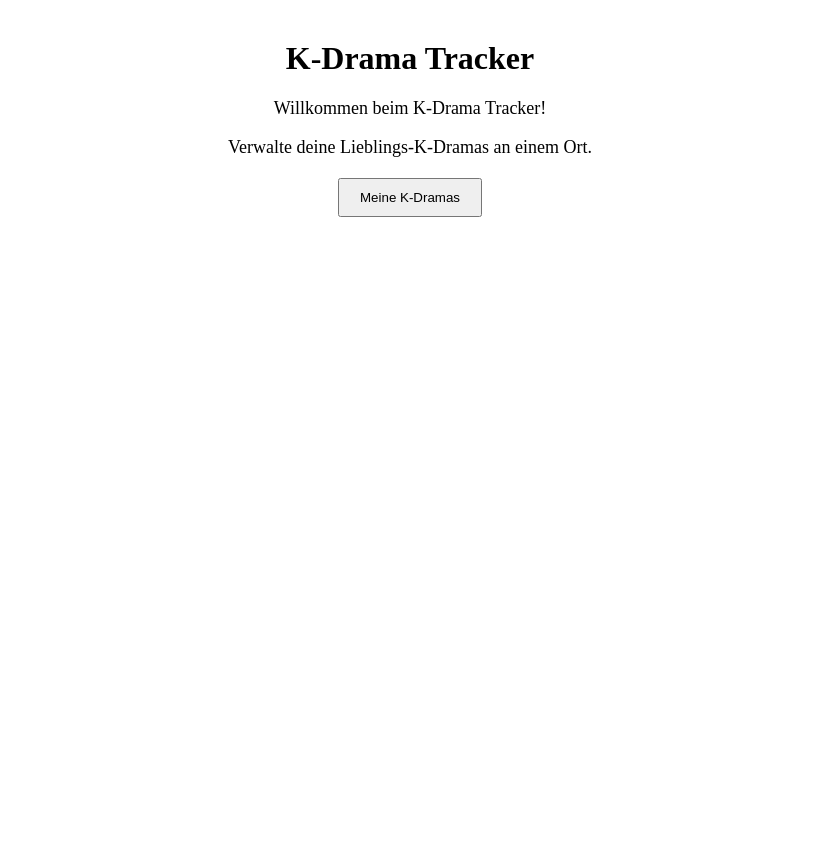
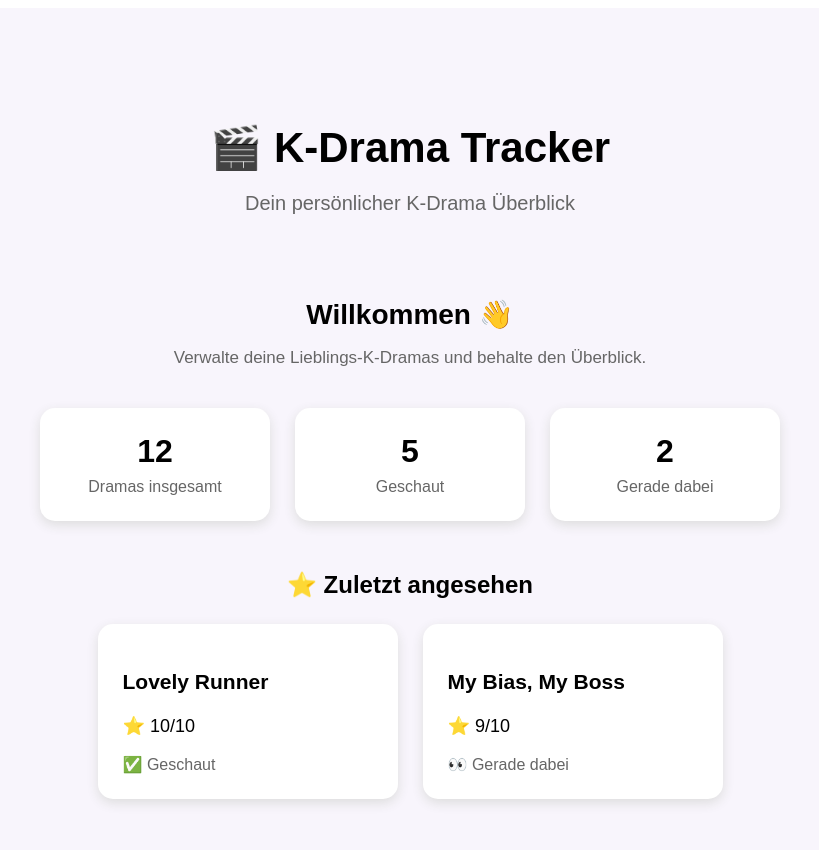
Before and after one commit to s0602095/WT26, an Angular app in the folder first/: page / in a window 1280 px wide. Shown: the top 850 px of the page, without its empty margins (230-1049 px from the left). Before the commit the page ends 800 px from the top, so only its background shows below. Built offline with nearby package versions, Linux system fonts and the light colour scheme.

Commit message:
home Seite verschönert

```diff
--- a/first/src/app/home/home.css
+++ b/first/src/app/home/home.css
@@ -1,15 +1,107 @@
-h1 {
-  text-align: center;
-  margin-top: 40px;
+.home {
+  min-height: 100vh;
+  padding: 40px;
+  background-color: #f8f5fc;
+  font-family: Arial, sans-serif;
 }
 
-p {
+/* Überschrift */
+
+.hero {
   text-align: center;
+  padding: 40px 20px;
+}
+
+.hero h1 {
+  font-size: 42px;
+  margin-bottom: 10px;
+}
+
+.hero p {
+  font-size: 20px;
+  color: #666;
+}
+
+/* Willkommen */
+
+.welcome {
+  text-align: center;
+  margin: 20px auto 40px;
+}
+
+.welcome h2 {
+  font-size: 28px;
+  margin-bottom: 10px;
+}
+
+.welcome p {
+  color: #666;
+  font-size: 17px;
+}
+
+/* Statistik */
+
+.statistics {
+  display: flex;
+  justify-content: center;
+  gap: 25px;
+  margin-bottom: 50px;
+}
+
+.stat-card {
+  width: 180px;
+  padding: 25px;
+  text-align: center;
+  background-color: white;
+  border-radius: 15px;
+  box-shadow: 0 4px 12px #ddd;
+}
+
+.number {
+  display: block;
+  font-size: 32px;
+  font-weight: bold;
+  margin-bottom: 8px;
+}
+
+.label {
+  color: #666;
+}
+
+/* Zuletzt angesehen */
+
+.recent {
+  max-width: 800px;
+  margin: auto;
+}
+
+.recent h2 {
+  text-align: center;
+  margin-bottom: 25px;
+}
+
+.drama-container {
+  display: flex;
+  justify-content: center;
+  gap: 25px;
+}
+
+.drama-card {
+  width: 250px;
+  padding: 25px;
+  background-color: white;
+  border-radius: 15px;
+  box-shadow: 0 4px 12px #ddd;
+}
+
+.drama-card h3 {
+  font-size: 21px;
+}
+
+.drama-card p {
   font-size: 18px;
 }
 
-button {
-  display: block;
-  margin: 20px auto;
-  padding: 10px 20px;
+.drama-card span {
+  color: #666;
 }
--- a/first/src/app/home/home.html
+++ b/first/src/app/home/home.html
@@ -1,13 +1,55 @@
-<h1>K-Drama Tracker</h1>
+<div class="home">
 
-<p>
-  Willkommen beim K-Drama Tracker!
-</p>
+  <section class="hero">
+    <h1>🎬 K-Drama Tracker</h1>
+    <p>Dein persönlicher K-Drama Überblick</p>
+  </section>
 
-<p>
-  Verwalte deine Lieblings-K-Dramas an einem Ort.
-</p>
+  <section class="welcome">
+    <h2>Willkommen 👋</h2>
+    <p>
+      Verwalte deine Lieblings-K-Dramas
+      und behalte den Überblick.
+    </p>
+  </section>
 
-<button>
-  Meine K-Dramas
-</button>
+  <section class="statistics">
+
+    <div class="stat-card">
+      <span class="number">12</span>
+      <span class="label">Dramas insgesamt</span>
+    </div>
+
+    <div class="stat-card">
+      <span class="number">5</span>
+      <span class="label">Geschaut</span>
+    </div>
+
+    <div class="stat-card">
+      <span class="number">2</span>
+      <span class="label">Gerade dabei</span>
+    </div>
+
+  </section>
+
+  <section class="recent">
+    <h2>⭐ Zuletzt angesehen</h2>
+
+    <div class="drama-container">
+
+      <div class="drama-card">
+        <h3>Lovely Runner</h3>
+        <p>⭐ 10/10</p>
+        <span>✅ Geschaut</span>
+      </div>
+
+      <div class="drama-card">
+        <h3>My Bias, My Boss</h3>
+        <p>⭐ 9/10</p>
+        <span>👀 Gerade dabei</span>
+      </div>
+
+    </div>
+  </section>
+
+</div>
```
Also changed, not shown: first/src/app/app.html (line endings or trailing spaces).
